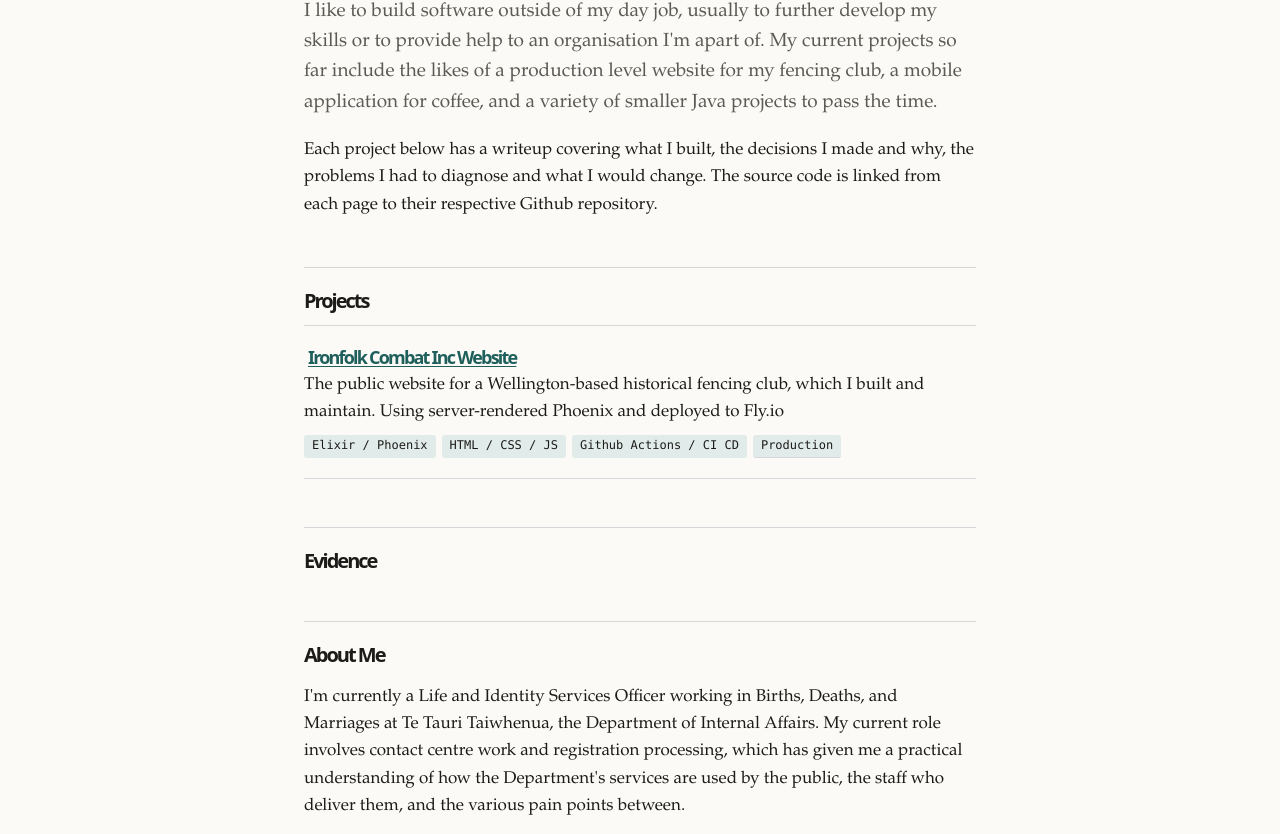
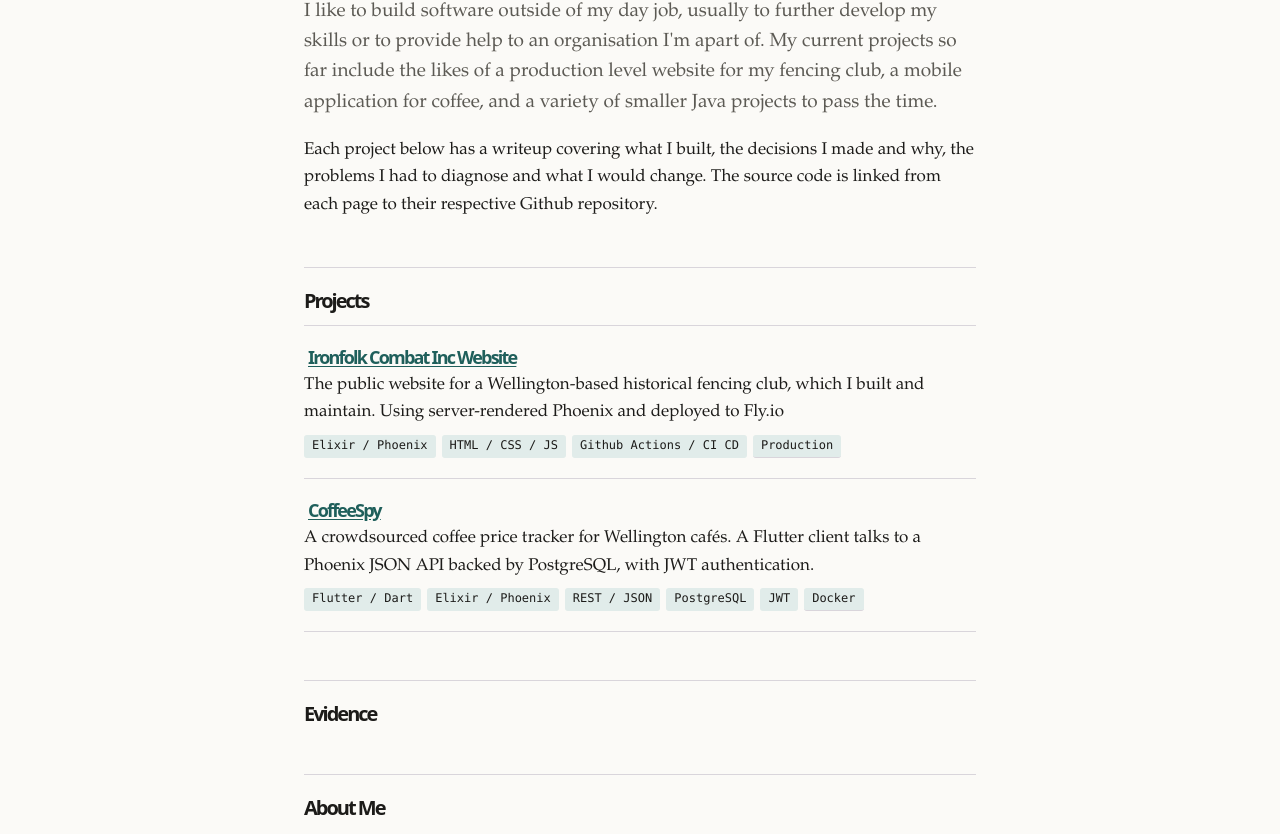
Before and after one commit to Quartz563/dia-portfolio, a website: page site/index.html in a window 1280 px wide. Shown: the part 219-1053 px from the top of the page. Drawn offline with Linux system fonts and the light colour scheme.

Commit message:
feat(HTML) Add CoffeeSpy project to Index page

```diff
--- a/site/index.html
+++ b/site/index.html
@@ -50,6 +50,19 @@
                     <li>Production</li>
                 </ul>
             </li>
+            <li>
+                <h3><a href="projects/coffeespy.html">CoffeeSpy</a></h3>
+                <p>A crowdsourced coffee price tracker for Wellington cafés. A Flutter client talks to a Phoenix JSON
+                    API backed by PostgreSQL, with JWT authentication.</p>
+                <ul class="tags" aria-label="Technologies">
+                    <li>Flutter / Dart</li>
+                    <li>Elixir / Phoenix</li>
+                    <li>REST / JSON</li>
+                    <li>PostgreSQL</li>
+                    <li>JWT</li>
+                    <li>Docker</li>
+                </ul>
+            </li>
         </ul>
         <h2 id="evidence">Evidence</h2>
         <h2 id="about">About Me</h2>
```
